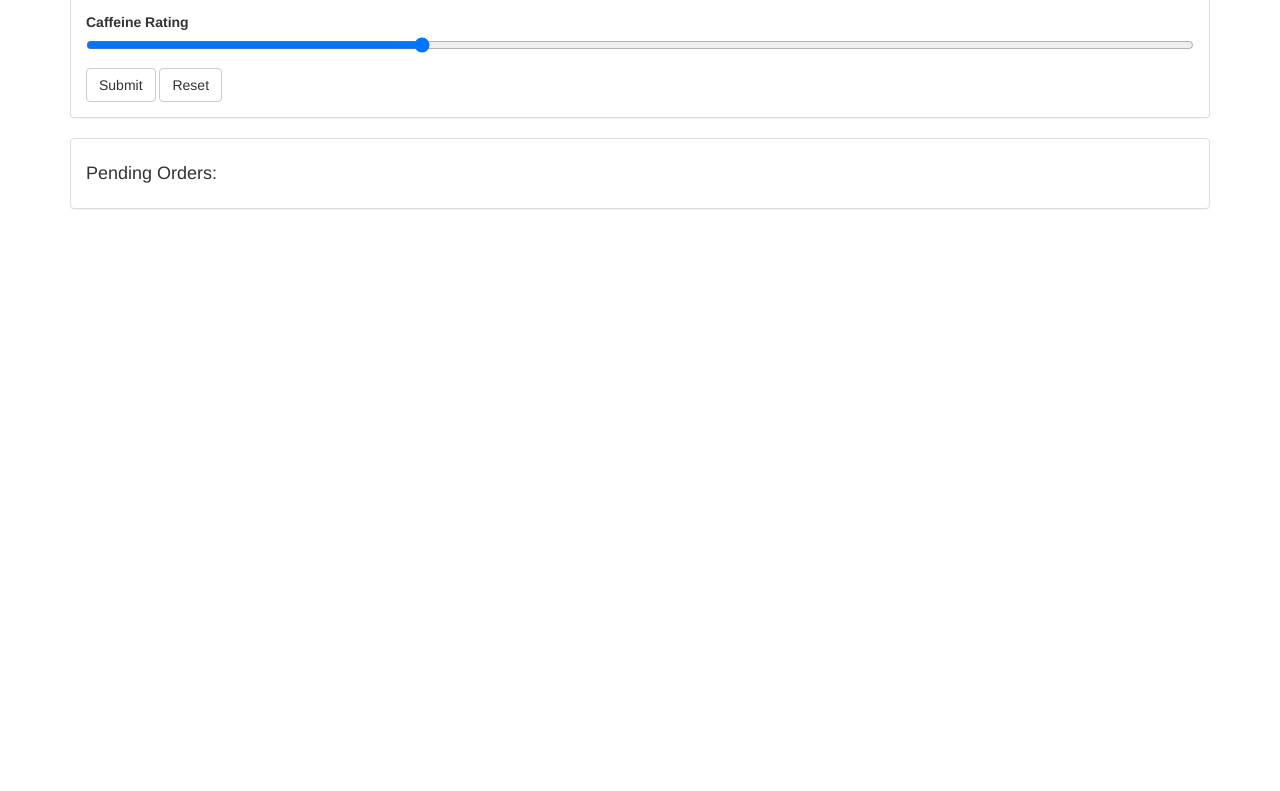
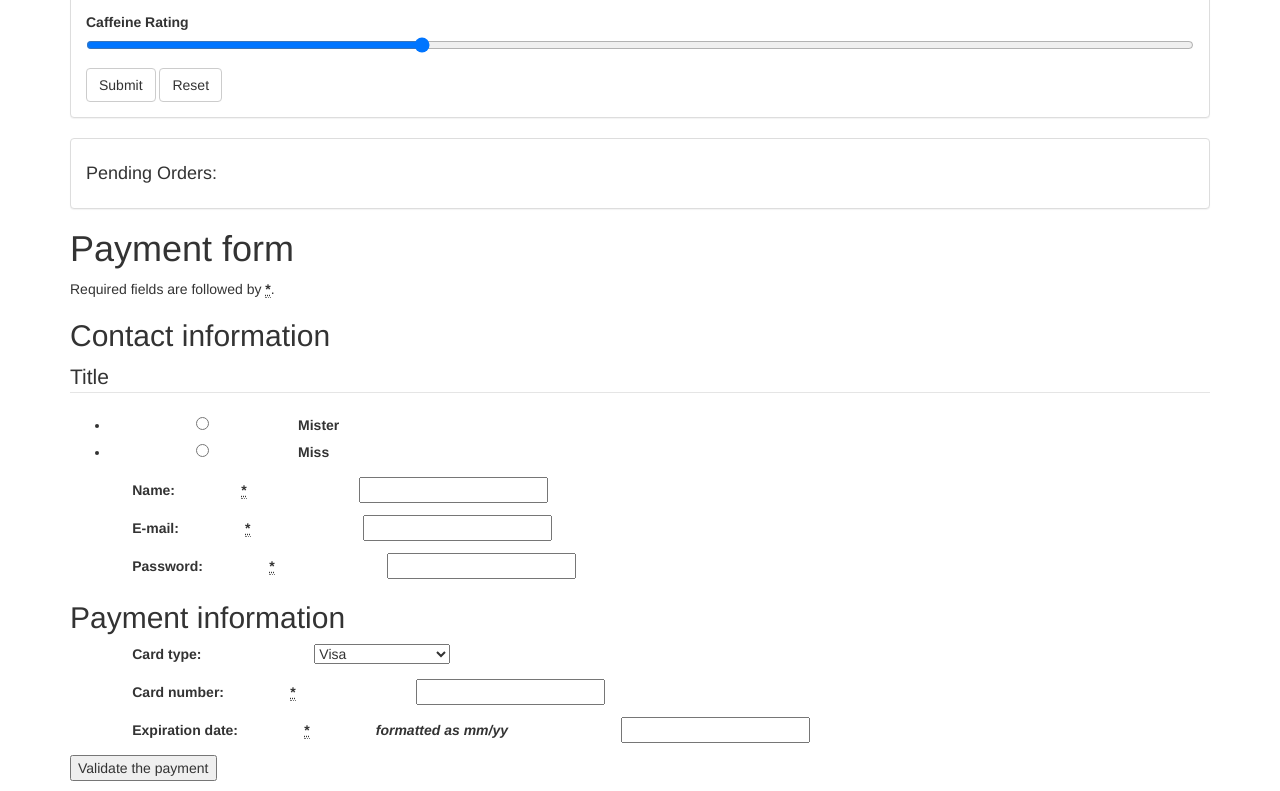
Before and after one commit to emilyemilyb/cpsc473hw3, a plain HTML site: page CoffeeRun/index.html in a window 1280 px wide. Shown: the part 475-1266 px from the top of the page. Before the commit the page ends 800 px from the top, so only its background shows below. Drawn offline with nearby package versions, Linux system fonts and the light colour scheme.

Commit message:
add payment form

```diff
--- a/CoffeeRun/index.html
+++ b/CoffeeRun/index.html
@@ -86,9 +86,12 @@
           <div class="modal-footer">
             <button type="button" class="btn btn-default" data-dismiss="modal">Close</button>
           </div>
-        </div> <!-- /.modal-content -->
-      </div> <!-- /.modal-dialog -->
-    </div> <!-- /.modal -->
+        </div>
+        <!-- /.modal-content -->
+      </div>
+      <!-- /.modal-dialog -->
+    </div>
+    <!-- /.modal -->
 
     <div class="panel panel-default">
       <div class="panel-body">
@@ -96,6 +99,86 @@
         <div data-coffee-order="checklist"> </div>
       </div>
     </div>
+
+    <!-- Learn about this code on MDN: https://developer.mozilla.org/en-US/docs/Learn/HTML/Forms/How_to_structure_an_HTML_form -->
+
+    <form>
+
+      <h1>Payment form</h1>
+      <p>Required fields are followed by <strong><abbr title="required">*</abbr></strong>.</p>
+
+      <section>
+
+        <h2>Contact information</h2>
+        <fieldset>
+
+          <legend>Title</legend>
+
+          <ul>
+
+            <li>
+              <label for="title_1">
+                      <input type="radio" id="title_1" name="title" value="M." >
+                      Mister
+                    </label>                   </li>
+
+            <li>
+              <label for="title_2">
+                      <input type="radio" id="title_2" name="title" value="Ms.">
+                      Miss
+                    </label>                   </li>
+            </ul>
+          </fieldset>
+
+        <p>
+          <label for="name">
+                <span>Name: </span>
+                <strong><abbr title="required">*</abbr></strong>
+              </label>               <input type="text" id="name" name="username">             </p>
+
+        <p>
+          <label for="mail">
+                <span>E-mail: </span>
+                <strong><abbr title="required">*</abbr></strong>
+              </label>               <input type="email" id="mail" name="usermail">             </p>
+        <p>
+          <label for="password">
+                <span>Password: </span>
+                <strong><abbr title="required">*</abbr></strong>
+              </label>               <input type="password" id="pwd" name="password">             </p>
+        </section>
+
+      <section>
+
+        <h2>Payment information</h2>
+        <p>
+          <label for="card">
+                <span>Card type:</span>
+              </label>               <select id="card" name="usercard">
+                <option value="visa">Visa</option>
+                <option value="mc">Mastercard</option>
+                <option value="amex">American Express</option>
+              </select>             </p>
+
+        <p>
+          <label for="number">
+                <span>Card number:</span>
+                <strong><abbr title="required">*</abbr></strong>
+              </label>                 <input type="text" id="number" name="cardnumber">             </p>
+
+        <p>
+          <label for="date">
+                <span>Expiration date:</span>
+                <strong><abbr title="required">*</abbr></strong>
+                <em>formatted as mm/yy</em>
+              </label>               <input type="text" id="date" name="expiration">             </p>
+        </section>
+
+      <section>
+
+        <p> <button type="submit">Validate the payment</button> </p>
+        </section>
+      </form>
 
   </section>
 
--- a/CoffeeRun/scripts/formhandler.js
+++ b/CoffeeRun/scripts/formhandler.js
@@ -3,7 +3,7 @@
 
   var App = window.App || {};
   var $ = window.jQuery;
-  var $modalBody = $('#myModal .modal-body');
+  var $modalBody = $('#myModal .modal-body');                     //RIGHT HERE
 
   function FormHandler(selector) {
     if (!selector) {
@@ -25,11 +25,11 @@
       $(this).serializeArray().forEach(function (item) {
         data[item.name] = item.value;
         console.log(item.name + ' is ' + item.value);
-        $modalBody.text(data.user);
+        $modalBody.text('data.user');                               //RIGHT HERE
       });
       console.log(data);
       fn(data);
-      $('#myModal').modal('show');
+      $('#myModal').modal('show');                                //RIGHT HERE
       this.reset();
       this.elements[0].focus();
     });
```
Also changed, not shown: CoffeeRun/images/coffeeRun3000myTruck.PNG (added), CoffeeRun/images/coffeeRun9.12.PNG (added), CoffeeRun/images/coffeeRunCh10.PNG (added).
